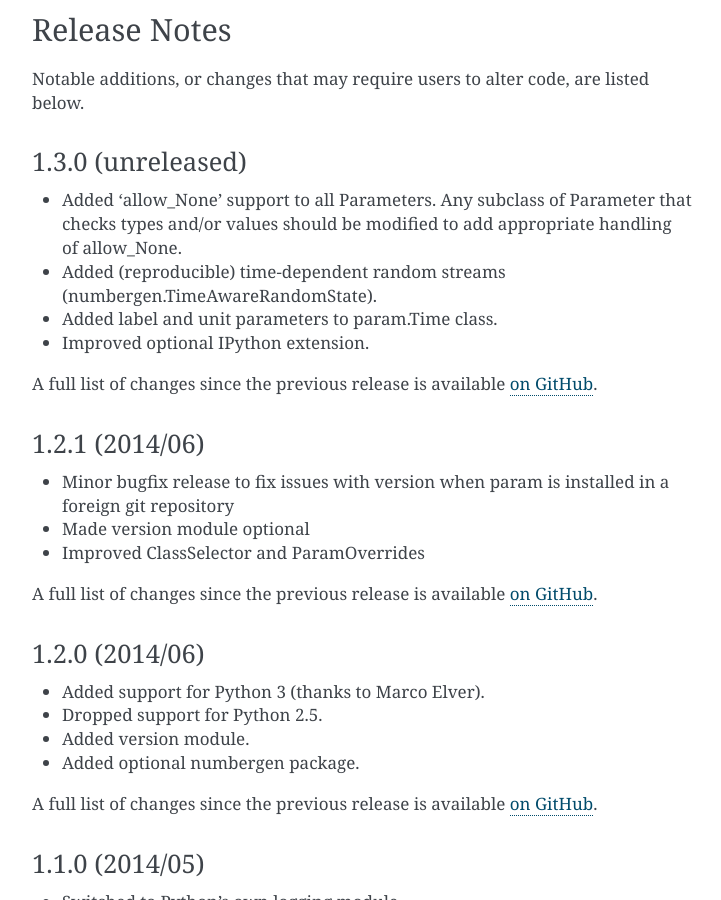
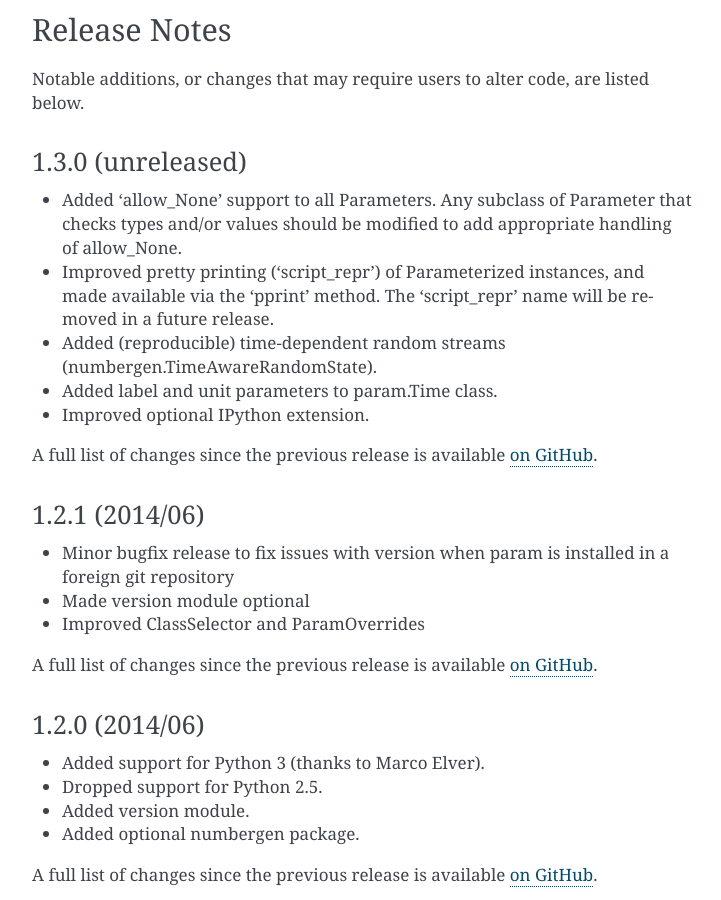
Before and after one commit to holoviz/param, a Sphinx documentation site: the page built from doc/index.rst, in a window 1280 px wide and 900 px high, scrolled down 2895 px. Shown: the whole window, without its empty margins (388-1109 px from the left). Built offline with Sphinx 7.4.7, drawn with Linux system fonts in a browser that asks for light colours; pages that are not in the unit, such as notebooks, are missing from menus.

Commit message:
Updated release notes.

```diff
--- a/doc/index.rst
+++ b/doc/index.rst
@@ -141,6 +141,9 @@ __________________
 * Added 'allow_None' support to all Parameters. Any subclass of
   Parameter that checks types and/or values should be modified to add
   appropriate handling of allow_None.
+* Improved pretty printing ('script_repr') of Parameterized instances,
+  and made available via the 'pprint' method. The 'script_repr' name
+  will be removed in a future release.
 * Added (reproducible) time-dependent random streams
   (numbergen.TimeAwareRandomState).
 * Added label and unit parameters to param.Time class.
```
